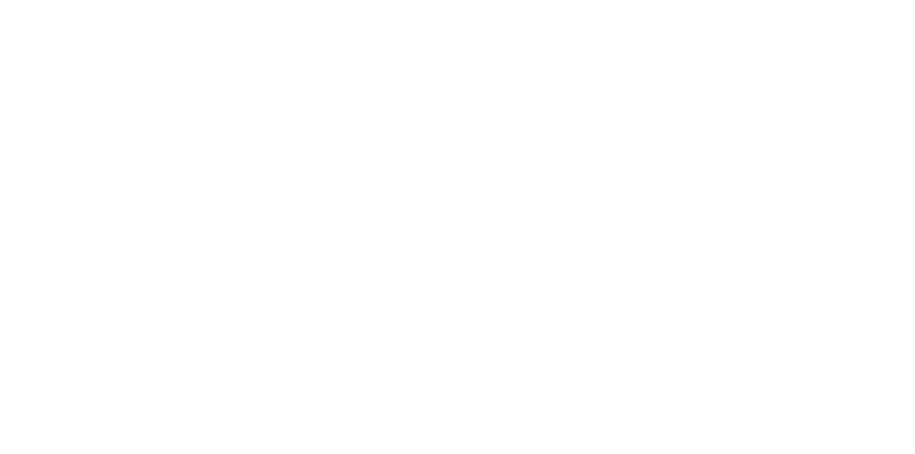
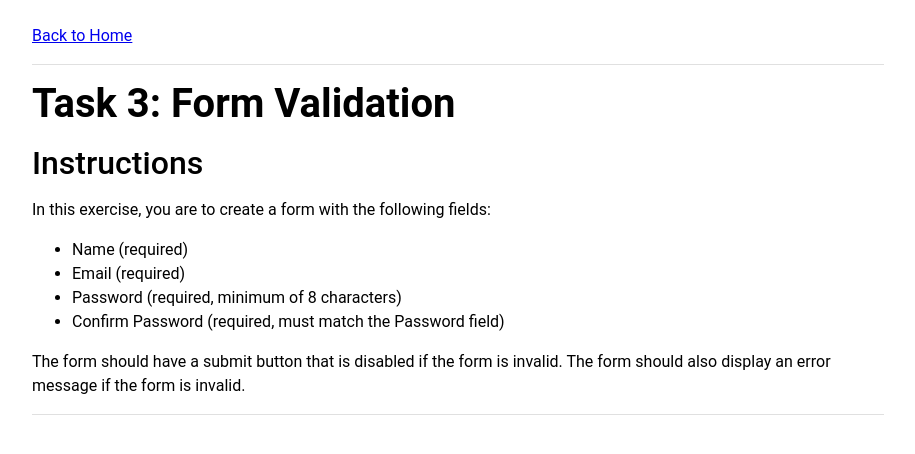
Before and after one commit to kyberrty/KyberlifeInterviewReactjs2, a React (Vite) app: page /task3 in a window 1280 px wide. Before the commit this address had no page. Shown: the top 454 px of the page, without its empty margins (182-1097 px from the left). Built offline with nearby package versions, Linux system fonts and the light colour scheme.

Commit message:
Add task 3

```diff
--- a/src/Home.tsx
+++ b/src/Home.tsx
@@ -1,6 +1,6 @@
 import { List, ListItem, Typography } from '@mui/material'
+import { Link } from 'react-router'
 import Layout from './Layout'
-import { Link } from 'react-router'
 
 const Home = () => {
   return (
@@ -15,29 +15,31 @@
       <Typography>
         Click the links below to get started.
       </Typography>
-      <List>
-        <ListItem>
+      <Typography>
+        <ol>
+          <li>
             <Link to='/task1'>
               <Typography>
                 Task 1: List filtering
               </Typography>
             </Link>
-        </ListItem>
-        <ListItem>
+          </li>
+          <li>
             <Link to='/task2'>
               <Typography>
                 Task 2: Data fetching
               </Typography>
             </Link>
-        </ListItem>
-        <ListItem>
+          </li>
+          <li>
             <Link to='/task3'>
               <Typography>
-              Task 3
+                Task 3: Form validation
               </Typography>
             </Link>
-        </ListItem>
-      </List>
+          </li>
+        </ol>
+      </Typography>
     </Layout>
   )
 }
--- a/src/main.css
+++ b/src/main.css
@@ -1,3 +1,7 @@
+ul, ol {
+    margin: 0;
+}
+
 code {
     font-size: smaller;
     font-family: monospace;
--- a/src/main.tsx
+++ b/src/main.tsx
@@ -5,6 +5,7 @@
 import Home from './Home'
 import Task1 from './task1/Task1'
 import Task2 from './task2/Task2'
+import Task3 from './task3/Task3'
 import './main.css'
 
 const theme = createTheme({
@@ -29,6 +30,7 @@
           <Route path='/' element={<Home />}></Route>
           <Route path='/task1' element={<Task1 />}></Route>
           <Route path='/task2' element={<Task2 />}></Route>
+          <Route path='/task3' element={<Task3 />}></Route>
         </Routes>
       </BrowserRouter>
     </ThemeProvider>
--- a/src/task2/Task2.tsx
+++ b/src/task2/Task2.tsx
@@ -33,10 +33,18 @@
         Use the following API endpoint to fetch the data:
       </Typography>
       <Typography>
-        <code>https://jsonplaceholder.typicode.com/posts/1</code> (for the first post)
-      </Typography>
-      <Typography>
-        <code>https://jsonplaceholder.typicode.com/posts/2</code> (for the second post)
+        <ol>
+          <li>
+            <Typography>
+              <a href='https://jsonplaceholder.typicode.com/posts/1'>https://jsonplaceholder.typicode.com/posts/1</a> (for the first post)
+            </Typography>
+          </li>
+          <li>
+            <Typography>
+              <a href='https://jsonplaceholder.typicode.com/posts/2'>https://jsonplaceholder.typicode.com/posts/2</a> (for the second post)
+            </Typography>
+          </li>
+        </ol>
       </Typography>
     </>
   )
--- /dev/null
+++ b/src/task3/Task3.tsx
@@ -0,0 +1,54 @@
+import { Divider, Stack, Typography } from "@mui/material";
+import Layout from "../Layout";
+
+const Task3 = () => {
+  return (
+    <Layout>
+      <Stack spacing={2}>
+        <TaskDescription />
+        <Divider />
+        {/* IMPLEMENT JSX HERE (BEGIN) */}
+        {/* IMPLEMENT JSX HERE (END) */}
+      </Stack>
+    </Layout>
+  )
+}
+
+const TaskDescription = () => {
+  return (
+    <>
+      <Typography variant='h1'>
+        Task 3: Form Validation
+      </Typography>
+      <Typography variant='h2'>
+        Instructions
+      </Typography>
+      <Typography>
+        In this exercise, you are to create a form with the following fields:
+      </Typography>
+      <Typography>
+        <ul>
+          <li>
+            Name (required)
+          </li>
+          <li>
+            Email (required)
+          </li>
+          <li>
+            Password (required, minimum of 8 characters)
+          </li>
+          <li>
+            Confirm Password (required, must match the Password field)
+          </li>
+        </ul>
+      </Typography>
+      <Typography>
+        The form should have a submit button that is disabled if the form is
+        invalid. The form should also display an error message if the form is
+        invalid.
+      </Typography>
+    </>
+  )
+}
+
+export default Task3;
```
Lines whose indentation alone changed are shown as unchanged.
